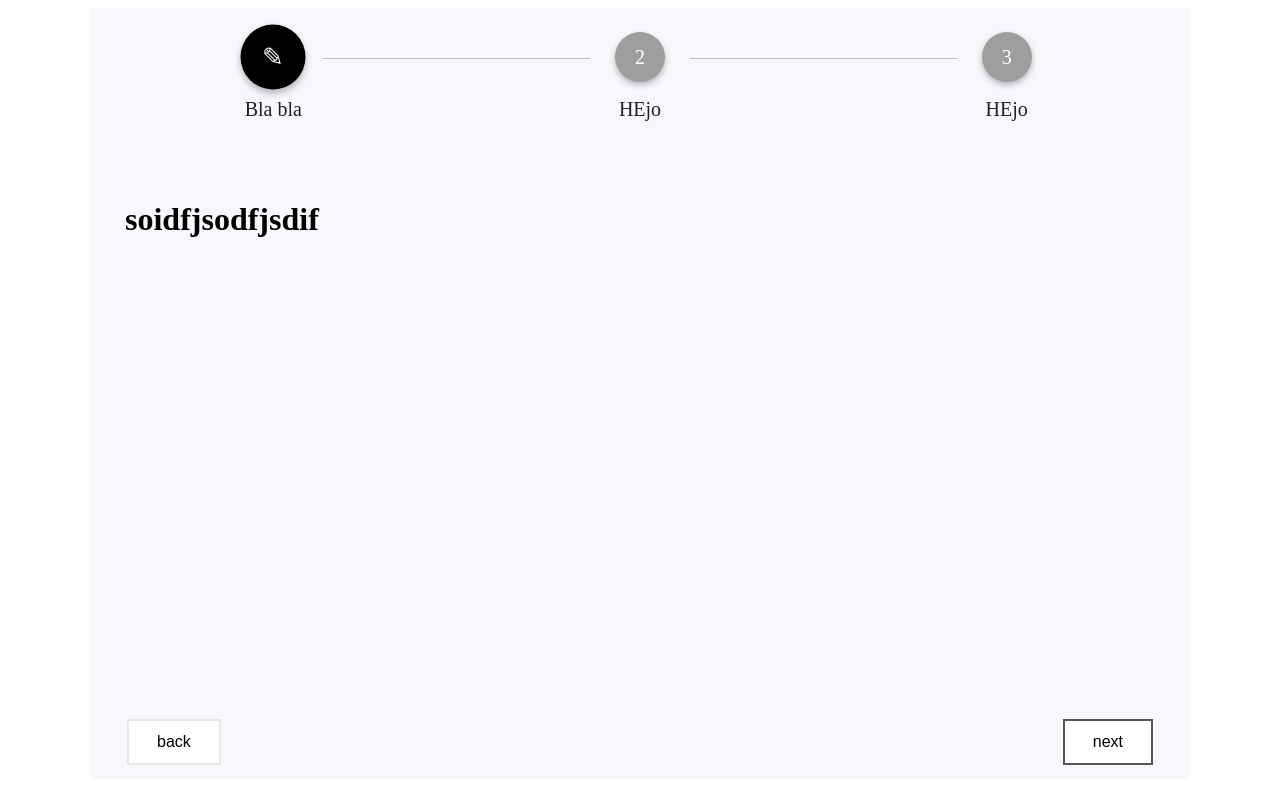
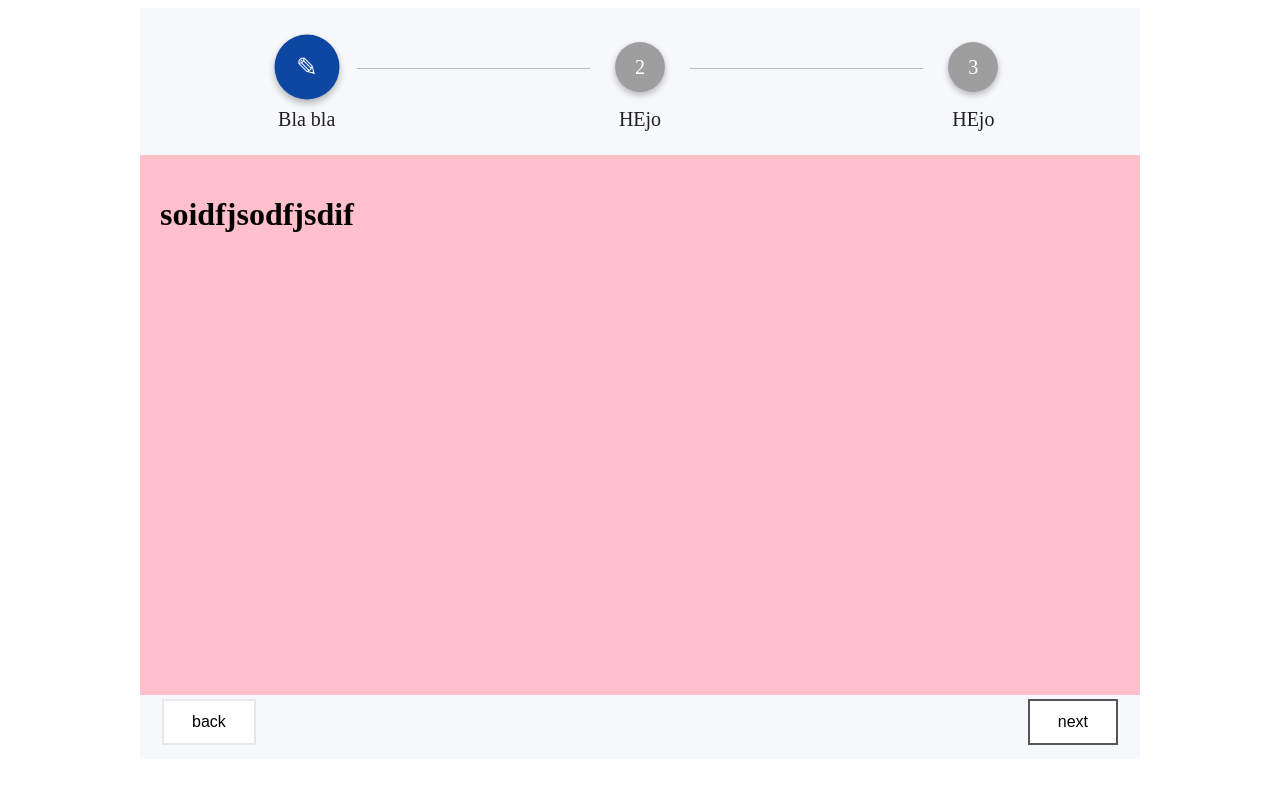
Before and after one commit to dimitor115/simple-v-stepper-example, a Nuxt app: page / in a window 1280 px wide. Built offline with nearby package versions, Linux system fonts and the light colour scheme.

Commit message:
fix styles

```diff
--- a/components/simple-v-stepper/SimpleStepper.vue
+++ b/components/simple-v-stepper/SimpleStepper.vue
@@ -3,7 +3,7 @@
         <div class="stepper-progress-bar">
             <div v-for="(step, index) in stepsDescription"
                  v-bind:class="stepClass(index)">
-                <div class="mdl_stepper-step-wrapper" @click.prevent="moveNextStep(index + 1)">
+                <div class="stepper-step-wrapper" @click.prevent="moveNextStep(index + 1)">
                     <div class="step-circle">
                         <span> {{index +1}} </span>
                     </div>
@@ -135,18 +135,22 @@
     }
 
     .next:hover {
-        background-color: #555555;
+        background-color: #0D47A1;
         color: white;
     }
+
+    /*navigation button end*/
 
     .step {
         margin: auto;
         min-height: 500px;
-        padding: 35px;
+        padding: 20px;
+        /*dev only*/
+        background-color: pink;
     }
 
     .stepper-navigation {
-        padding: 0 35px 10px 35px;
+        padding: 0 20px 10px 20px;
     }
 
     .simple-stepper{
@@ -160,6 +164,7 @@
         justify-content: center;
         width: 100%;
         margin: 0 auto;
+        padding : 10px 0 0 0;
         /*padding: 24px;*/
     }
 
@@ -178,9 +183,9 @@
         color: rgba(0, 0, 0, .87);
     }
 
-    .stepper-progress-bar .mdl_stepper-step-wrapper:hover .step-circle,
-    .stepper-progress-bar .mdl_stepper-step-wrapper:active .step-circle {
-        background-color: black;
+    .stepper-progress-bar .stepper-step-wrapper:hover .step-circle,
+    .stepper-progress-bar .stepper-step-wrapper:active .step-circle {
+        background-color: #0D47A1;
     }
 
     .stepper-progress-bar .step-circle {
@@ -204,7 +209,7 @@
     }
 
     .stepper-progress-bar .editable-step .step-circle {
-        background-color: black;
+        background-color: #0D47A1;
         -webkit-transform: scale(1.3, 1.3);
         transform: scale(1.3, 1.3);
         -webkit-animation: toggleBtnAnim .175s;
--- a/pages/index.vue
+++ b/pages/index.vue
@@ -31,5 +31,6 @@
 <style scoped>
     .example-stepper {
         background-color: #f7f8fb;
+        width: 1000px;
     }
 </style>
```
